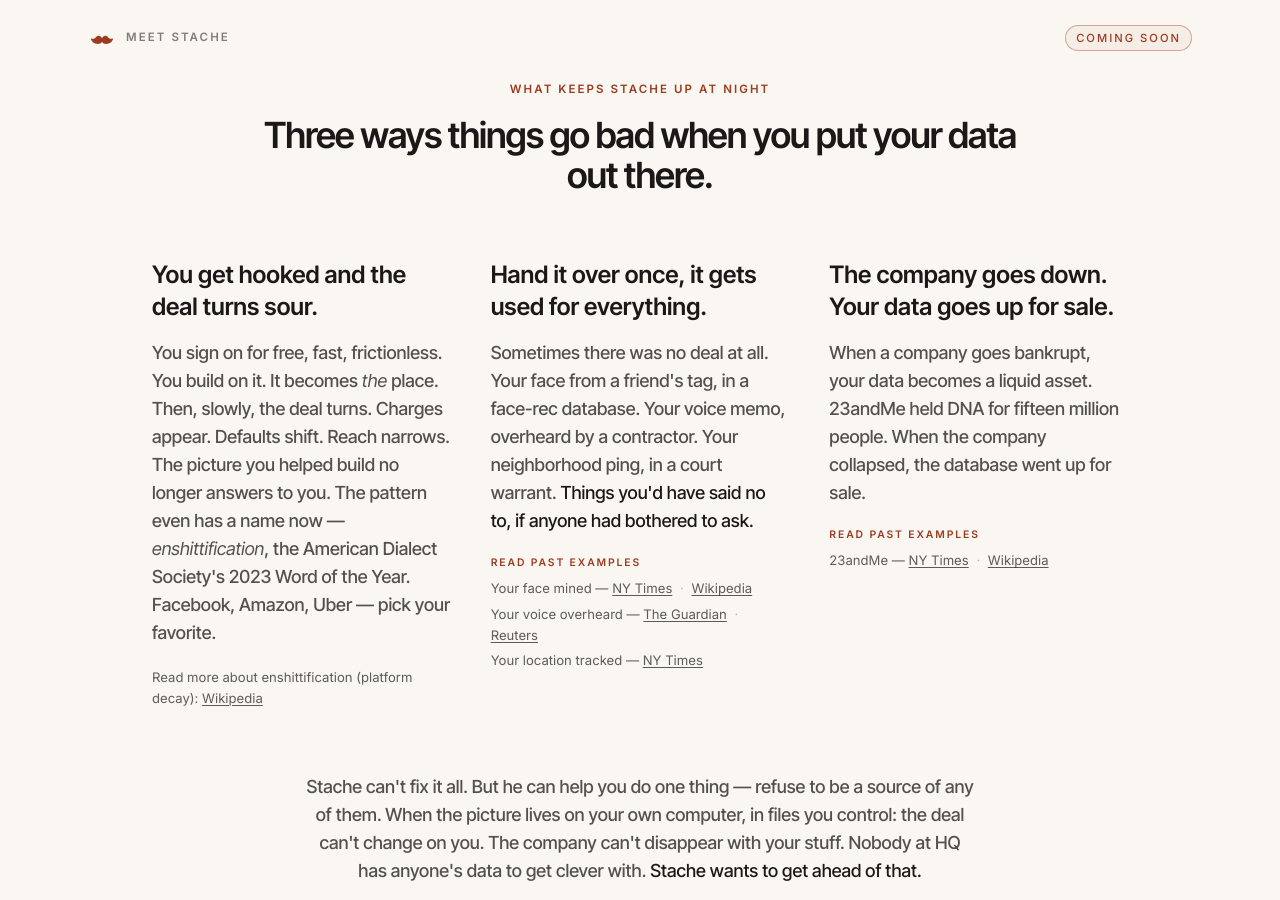
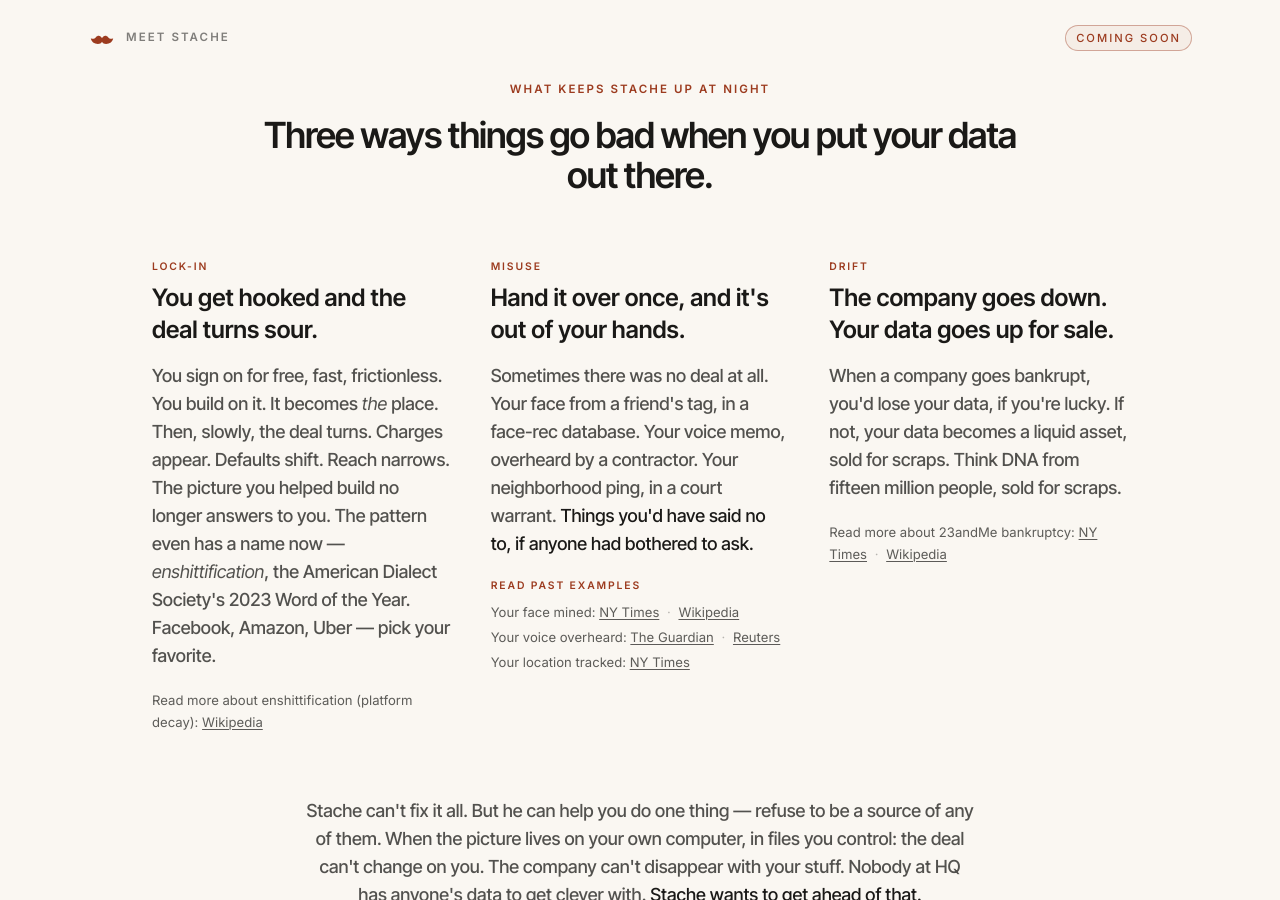
Before and after one commit to bedrocksci/myshit.ai, a Jekyll site: the page built from index.md, in a window 1280 px wide and 900 px high, scrolled down 1887 px. Built offline with Jekyll 4.4.1, drawn with Linux system fonts in a browser that asks for light colours; nearby versions of some CDN libraries.

Commit message:
Decay columns: category eyebrows + colon receipts + col 3 expansion
- Each column now carries a small rust uppercase eyebrow above the
  headline naming the category: "Lock-in", "Misuse", "Drift". Matches
  the failure-mode taxonomy from positioning.md and gives readers a
  one-word handle for each beat before they read the headline.
- Em-dashes in receipts list lines replaced with colons. Tighter
  visually, saves the horizontal space the dashes ate in narrow
  columns.
- Col 2 headline: "Hand it over once, it gets used for everything."
  -> "Hand it over once, and it's out of your hands." Lands harder
  on the loss-of-control angle than the use-everywhere angle.
- Col 3 body extended to land the inverted-irony beat: "you'd lose
  your data, if you're lucky. If not, it becomes a liquid asset,
  sold for scraps. Think DNA from fifteen million people, sold for
  scraps." Losing-it-all is now the *good* outcome; the bad one is
  your data outliving the company as someone else's asset. Sharper
  than the prior straight-line framing.
- Col 3 receipts collapsed to inline single-line format matching col 1
  ("Read more about 23andMe bankruptcy: NY Times · Wikipedia"). Only
  one case here so the structured list was overkill.

Co-Authored-By: Claude Opus 4.7 (1M context) <noreply@anthropic.com>

```diff
--- a/index.md
+++ b/index.md
@@ -148,6 +148,7 @@ classification: public
 
   <div class="grid md:grid-cols-3 gap-10 md:gap-10 mb-14 md:mb-16">
     <div>
+      <p class="font-sans text-[0.65rem] font-semibold tracking-[0.18em] uppercase text-rust mb-2">Lock-in</p>
       <h3 class="font-serif text-xl md:text-2xl font-semibold text-ink leading-tight">You get hooked and the deal turns sour.</h3>
       <p class="mt-4 font-serif text-base md:text-lg text-ink/75 leading-relaxed">
         You sign on for free, fast, frictionless. You build on it. It becomes <em>the</em> place. Then, slowly, the deal turns. Charges appear. Defaults shift. Reach narrows. The picture you helped build no longer answers to you. The pattern even has a name now &mdash; <em>enshittification</em>, the American Dialect Society's 2023 Word of the Year. Facebook, Amazon, Uber &mdash; pick your favorite.
@@ -158,7 +159,8 @@ classification: public
       </p>
     </div>
     <div>
-      <h3 class="font-serif text-xl md:text-2xl font-semibold text-ink leading-tight">Hand it over once, it gets used for everything.</h3>
+      <p class="font-sans text-[0.65rem] font-semibold tracking-[0.18em] uppercase text-rust mb-2">Misuse</p>
+      <h3 class="font-serif text-xl md:text-2xl font-semibold text-ink leading-tight">Hand it over once, and it's out of your hands.</h3>
       <p class="mt-4 font-serif text-base md:text-lg text-ink/75 leading-relaxed">
         Sometimes there was no deal at all. Your face from a friend's tag, in a face-rec database. Your voice memo, overheard by a contractor. Your neighborhood ping, in a court warrant. <span class="text-ink">Things you'd have said no to, if anyone had bothered to ask.</span>
       </p>
@@ -166,40 +168,36 @@ classification: public
         <p class="text-rust font-semibold uppercase tracking-[0.18em] text-[0.65rem] mb-2">Read past examples</p>
         <ul class="text-[0.82rem] text-ink/70 leading-relaxed space-y-1">
           <li>
-            Your face mined &mdash;
+            Your face mined:
             <a href="https://www.nytimes.com/interactive/2021/03/18/magazine/facial-recognition-clearview-ai.html" class="underline underline-offset-2 decoration-1 hover:text-rust hover:decoration-2" target="_blank" rel="noopener">NY Times</a>
             <span class="text-ink/30 mx-1">&middot;</span>
             <a href="https://en.wikipedia.org/wiki/Clearview_AI" class="underline underline-offset-2 decoration-1 hover:text-rust hover:decoration-2" target="_blank" rel="noopener">Wikipedia</a>
           </li>
           <li>
-            Your voice overheard &mdash;
+            Your voice overheard:
             <a href="https://www.theguardian.com/technology/2019/jul/26/apple-contractors-regularly-hear-confidential-details-on-siri-recordings" class="underline underline-offset-2 decoration-1 hover:text-rust hover:decoration-2" target="_blank" rel="noopener">The Guardian</a>
             <span class="text-ink/30 mx-1">&middot;</span>
             <a href="https://www.reuters.com/legal/apple-pay-95-million-settle-siri-privacy-lawsuit-2025-01-02/" class="underline underline-offset-2 decoration-1 hover:text-rust hover:decoration-2" target="_blank" rel="noopener">Reuters</a>
           </li>
           <li>
-            Your location tracked &mdash;
+            Your location tracked:
             <a href="https://www.nytimes.com/2026/01/16/us/politics/supreme-court-warrants-location-data.html" class="underline underline-offset-2 decoration-1 hover:text-rust hover:decoration-2" target="_blank" rel="noopener">NY Times</a>
           </li>
         </ul>
       </div>
     </div>
     <div>
+      <p class="font-sans text-[0.65rem] font-semibold tracking-[0.18em] uppercase text-rust mb-2">Drift</p>
       <h3 class="font-serif text-xl md:text-2xl font-semibold text-ink leading-tight">The company goes down. Your data goes up for sale.</h3>
       <p class="mt-4 font-serif text-base md:text-lg text-ink/75 leading-relaxed">
-        When a company goes bankrupt, your data becomes a liquid asset. 23andMe held DNA for fifteen million people. When the company collapsed, the database went up for sale.
+        When a company goes bankrupt, you'd lose your data, if you're lucky. If not, your data becomes a liquid asset, sold for scraps. Think DNA from fifteen million people, sold for scraps.
       </p>
-      <div class="mt-5">
-        <p class="text-rust font-semibold uppercase tracking-[0.18em] text-[0.65rem] mb-2">Read past examples</p>
-        <ul class="text-[0.82rem] text-ink/70 leading-relaxed space-y-1">
-          <li>
-            23andMe &mdash;
-            <a href="https://www.nytimes.com/2025/06/10/business/23andme-data-lawsuit.html" class="underline underline-offset-2 decoration-1 hover:text-rust hover:decoration-2" target="_blank" rel="noopener">NY Times</a>
-            <span class="text-ink/30 mx-1">&middot;</span>
-            <a href="https://en.wikipedia.org/wiki/23andMe" class="underline underline-offset-2 decoration-1 hover:text-rust hover:decoration-2" target="_blank" rel="noopener">Wikipedia</a>
-          </li>
-        </ul>
-      </div>
+      <p class="mt-5 text-[0.82rem] text-ink/70 leading-relaxed">
+        Read more about 23andMe bankruptcy:
+        <a href="https://www.nytimes.com/2025/06/10/business/23andme-data-lawsuit.html" class="underline underline-offset-2 decoration-1 hover:text-rust hover:decoration-2" target="_blank" rel="noopener">NY Times</a>
+        <span class="text-ink/30 mx-1">&middot;</span>
+        <a href="https://en.wikipedia.org/wiki/23andMe" class="underline underline-offset-2 decoration-1 hover:text-rust hover:decoration-2" target="_blank" rel="noopener">Wikipedia</a>
+      </p>
     </div>
   </div>
 
```
